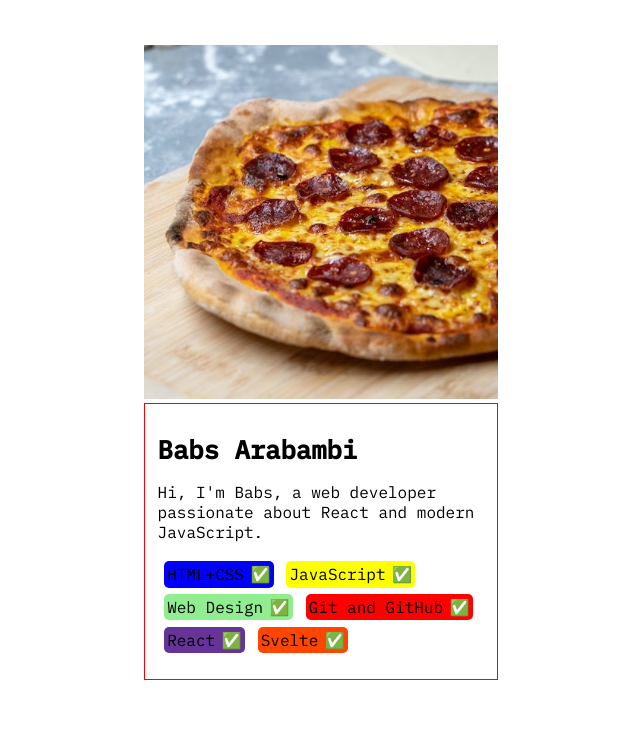
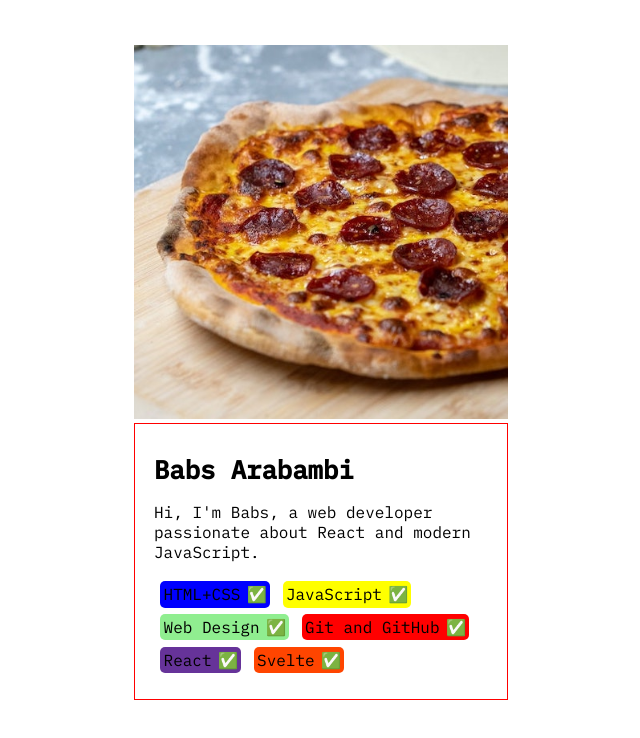
Before and after one commit to araborg/project_portfolio, a React (Vite) app in the folder 1/profile/: page / in a window 1280 px wide. Shown: the top 738 px of the page, without its empty margins (319-959 px from the left). Built offline with nearby package versions, Linux system fonts and the light colour scheme.

Commit message:
profile_card: 21

```diff
--- a/1/profile/src/App.css
+++ b/1/profile/src/App.css
@@ -13,7 +13,7 @@ body {
 .card {
 	margin: 2rem auto;
 	width: 100%;
-	max-width: 380px;
+	max-width: 400px;
 	padding: 0.8rem;
 }
 
@@ -31,7 +31,7 @@ body {
 	/* width: 100%; */
 	border: 1px solid red;
 
-	padding: 0.8rem;
+	padding: 0.8rem 1.2rem;
 }
 
 h1 {
```
